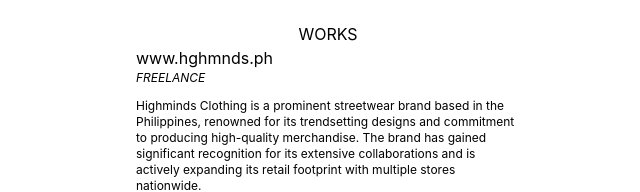
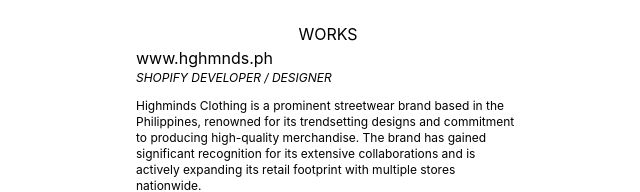
Before and after one commit to vinsevinalon/vinsevinalon, a Next.js app: page /works in a window 1280 px wide. Shown: the part 135-327 px from the top of the page, without its empty margins (312-952 px from the left). Built offline with nearby package versions, Linux system fonts and the light colour scheme.

Commit message:
Update prod

```diff
--- a/pages/works/index.js
+++ b/pages/works/index.js
@@ -24,7 +24,7 @@
                 <div className="grid grid-rows-3 justify-center px-15">
                     <div className="row-span-3 w-96 max-sm:w-80">
                         <h1>www.hghmnds.ph</h1>
-                        <p className="italic text-xs">FREELANCE</p>
+                        <p className="italic text-xs">SHOPIFY DEVELOPER / DESIGNER</p>
                         <p className="text-xs my-3">
                         Highminds Clothing is a prominent streetwear brand based in the Philippines, renowned for its trendsetting designs and commitment to producing high-quality merchandise. The brand has gained significant recognition for its extensive collaborations and is actively expanding its retail footprint with multiple stores nationwide.
                         </p>
```
